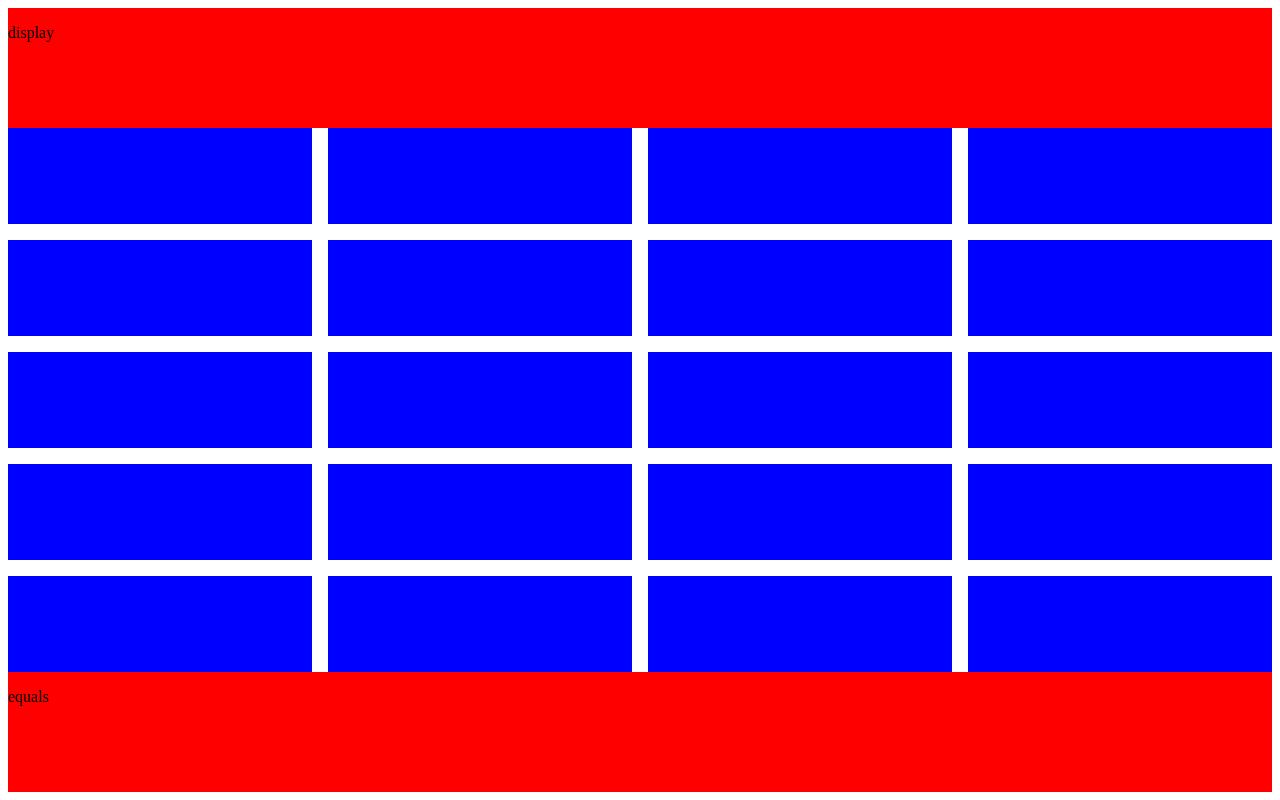
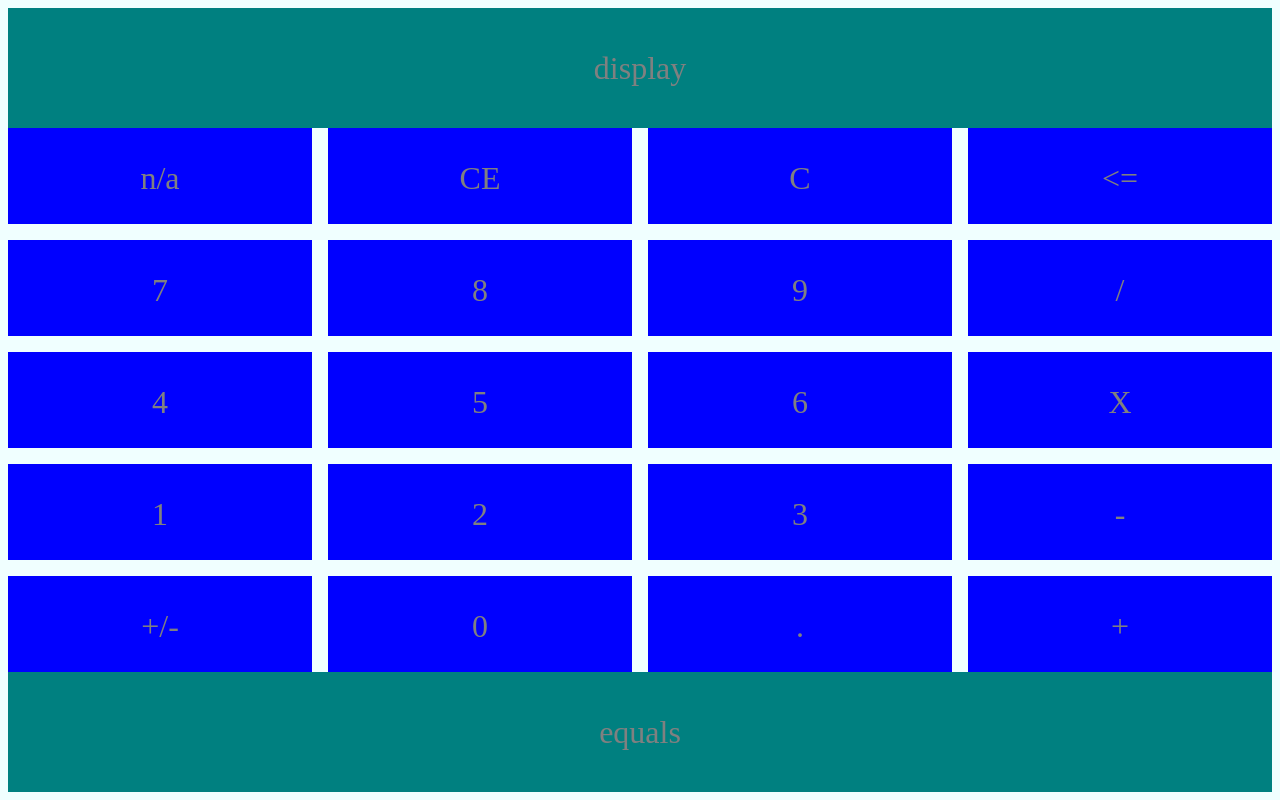
Before and after one commit to Nmyhi/JavascriptPractice, a plain HTML site: page index.html in a window 1280 px wide. Drawn offline with Linux system fonts and the light colour scheme.

Commit message:
Add appendSymbol function to 'Draw' the calculator layout, add minimal styling

```diff
--- a/assets/css/index.css
+++ b/assets/css/index.css
@@ -1,9 +1,17 @@
+body {
+    background-color: azure;
+}
+
 #display {
     display: grid;
     grid-template-columns: repeat(auto-fit, 1fr);
     gap: 1rem;
-    background-color: red;
+    background-color: teal;
     height: 15vh;
+    justify-content: center;
+    align-items: center;
+    font-size: 2rem;
+    color: grey;
 }
 
 #buttons {
@@ -13,15 +21,24 @@
 }
 
 .button {
+    display: grid;
     background-color: blue;
     width: 10;
-    height: 12vh
+    height: 12vh;
+    justify-content: center;
+    align-items: center;
+    font-size: 2rem;
+    color: grey;
 }
 
 #equals {
     display: grid;
     grid-template-columns: repeat(auto-fit, 1fr);
     gap: 1rem;
-    background-color: red;
+    background-color: teal;
     height: 15vh;
+    justify-content: center;
+    align-items: center;
+    font-size: 2rem;
+    color: grey;
 }
--- a/assets/javascript/index.js
+++ b/assets/javascript/index.js
@@ -1,8 +1,26 @@
 //calculator app
+// generate the divs for buttons
 document.addEventListener("DOMContentLoaded", (event) => {
     for (let i = 0; i < 20; i++) {
         let div = document.createElement("div");
         div.classList.add("button")
         document.getElementById("buttons").appendChild(div);
       };
+      appendSymbols();
   });
+
+//Function for appending the symbols to the buttons
+function appendSymbols() {
+    let buttons = document.getElementsByClassName("button");
+    let calcSymbols = ["n/a","CE","C","<=","7","8","9","/","4","5","6","X","1","2","3","-","+/-","0",".","+"];
+    //Adding data attributes
+    for (let i = 0; i < buttons.length; i++) {
+        buttons[i].setAttribute("data-symbol", `${calcSymbols[i]}`);
+    };
+    // Adding a <P> symbol shild to each div corresponding with the indexes to "Draw" the layout
+    for (let i = 0; i < buttons.length; i++) {
+        let p = document.createElement("p");
+        p.innerText = calcSymbols[i];
+        buttons[i].appendChild(p);
+    }
+};
```
